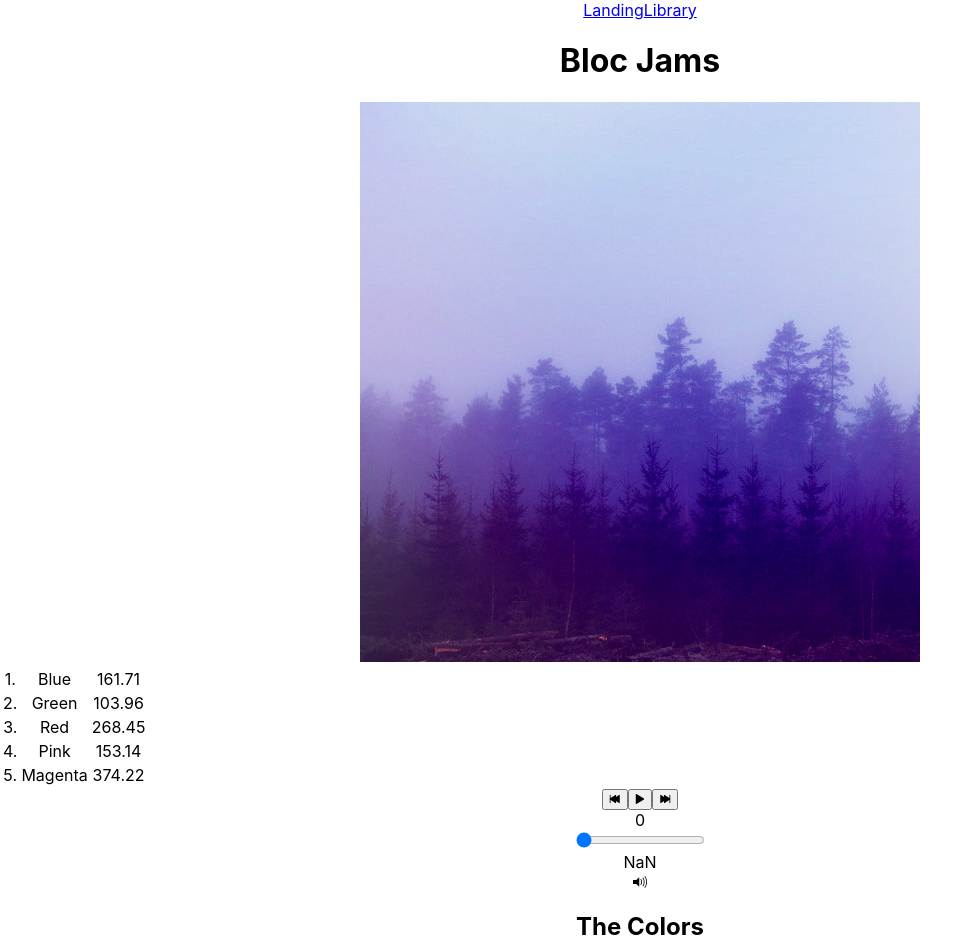
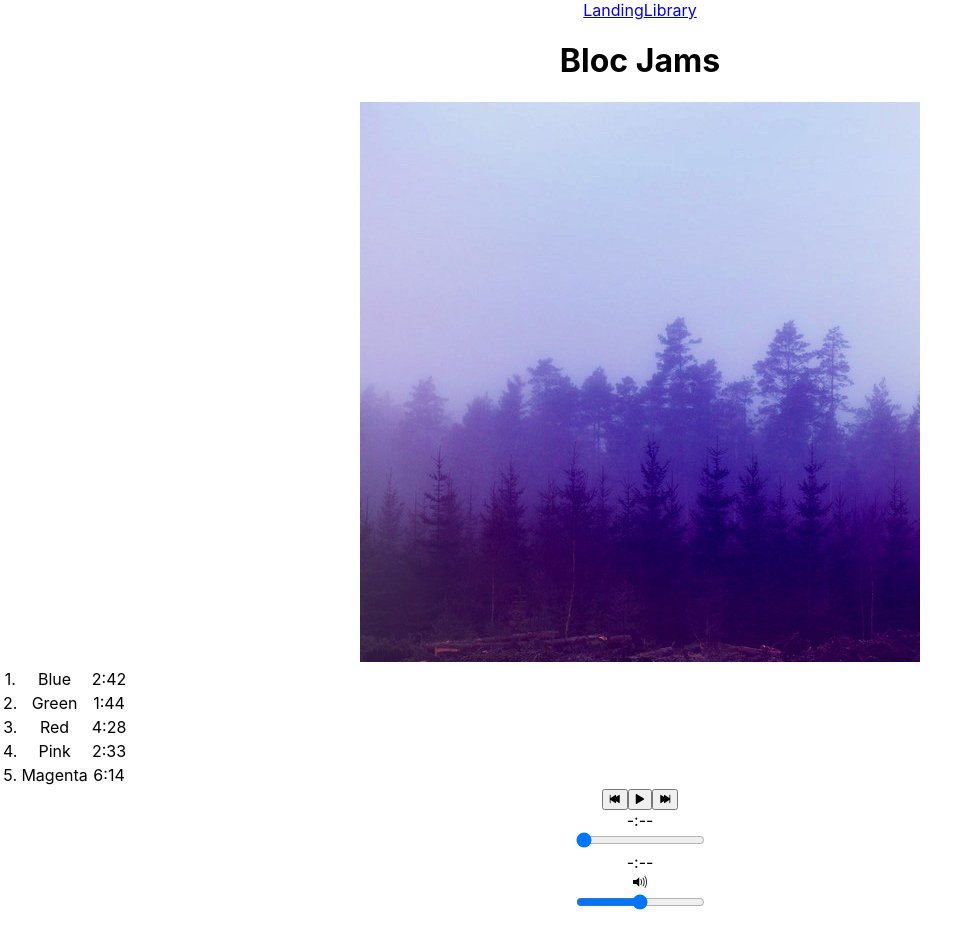
Before and after one commit to jesseohlman/bloc-jams-react, a React (Create React App) app: page /album/the-colors in a window 1280 px wide. Shown: the top 937 px of the page, without its empty margins (0-980 px from the left). Built offline with nearby package versions, Linux system fonts and the light colour scheme.

Commit message:
added volume modulation and formated time

```diff
--- a/src/components/Album.js
+++ b/src/components/Album.js
@@ -18,6 +18,7 @@ class Album extends Component{
             isPlaying: false,
             isHovering: false,
             currentTime: 0,
+            currentVolume: .5,
             duration: album.songs[0].duration
         };
 
@@ -111,6 +112,26 @@ class Album extends Component{
         this.setState({currentTime: newTime });
     }
 
+    handleVolumeChange(e){
+        const newVolume = 1 * e.target.value;
+        this.audioElement.volume = newVolume;
+        this.setState({currentVolume: newVolume});
+    }
+
+    formatTime(time){
+       if(time){
+           var reduce = Math.round(time);
+           var mins = Math.floor(reduce/60);
+           var secs = reduce - (mins * 60);
+           var secStr = secs.toString();
+           if(secStr.length !== 2){
+            secStr = "0" + secStr;
+           } else {secStr = secStr}
+           var str = mins.toString() + ":" + secStr;
+           return str;
+       } else { return "-:--"}
+    }
+
     render(){
 return(
     <section className="album">
@@ -122,7 +143,7 @@ return(
     <tbody>
     {this.state.album.songs.map((song, i)=>{
         return <tr className="song" key={i} onClick={() => this.handleSongClick(song)} onMouseEnter={()=> this.mouseOver(song, i)} onMouseLeave={() => this.mouseLeave()}>
-        <td>{this.renderIcon(i)}</td><td> {song.title}</td><td> {song.duration}</td></tr>
+        <td>{this.renderIcon(i)}</td><td> {song.title}</td><td> {this.formatTime(song.duration)}</td></tr>
     })}
     </tbody>
     </table>
@@ -132,6 +153,9 @@ return(
     handlePrevClick={() => this.handlePrevClick()}
     handleNextClick={() => this.handleNextClick()}
     handleTimeChange={(e) => this.handleTimeChange(e)}
+    handleVolumeChange={(e)=> this.handleVolumeChange(e)}
+    formatTime={(time)=> this.formatTime(time)}
+    currentVolume={this.state.currentVolume}
     duration={this.audioElement.duration}
     currentTime={this.audioElement.currentTime}/>
     <h2 id="album-title">{this.state.album.title}</h2>
--- a/src/components/PlayerBar.js
+++ b/src/components/PlayerBar.js
@@ -17,13 +17,17 @@ class PlayerBar extends Component {
             </button>
             </section>
             <section id="time-control">
-            <div className="current-time">{this.props.currentTime}</div>
+            <div className="current-time">{this.props.formatTime(this.props.currentTime)}</div>
             <input type="range" className="seek-bar"
             value={(this.props.currentTime / this.props.duration) || 0}
             max="1" min="0" step="0.01"
             onChange={this.props.handleTimeChange}/>
-            <div className="total-time">{this.props.duration}</div>
+            <div className="total-time">{this.props.formatTime(this.props.duration)}</div>
             <div className="icon ion-volume-high"></div>
+            <input type="range" className="seek-bar"
+            max="1" min="0" step=".01"
+            value={this.props.currentVolume}
+            onChange={this.props.handleVolumeChange}/>
             </section>
             </section>
         );
```
